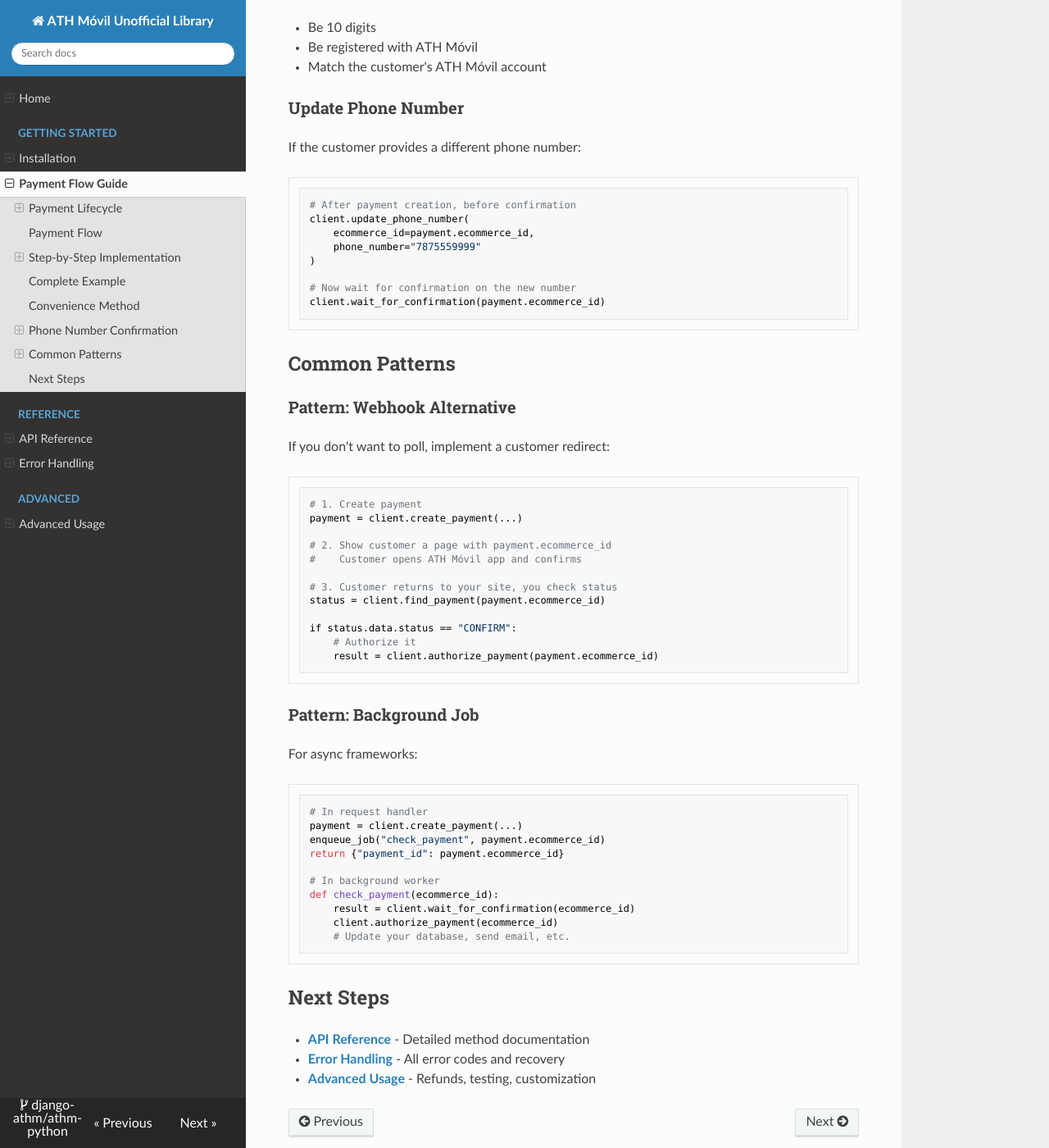
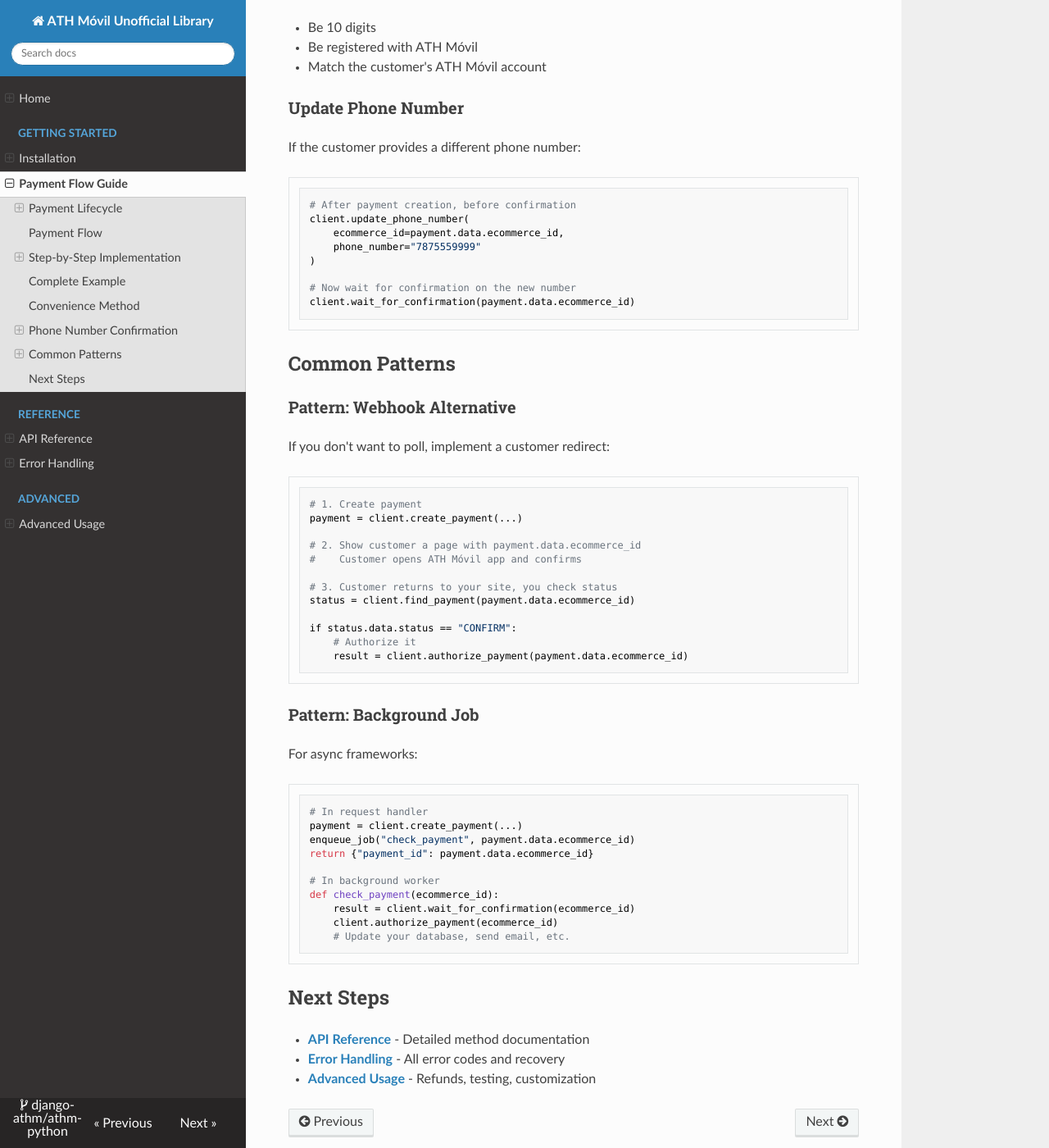
Before and after one commit to django-athm/athm-python, an MkDocs documentation site: the page built from docs/guide.md, in a window 1280 px wide and 1400 px high, scrolled down 6131 px. Shown: the whole window at 82% size. Built offline with MkDocs 1.6.1, drawn with Linux system fonts in a browser that asks for light colours; nearby versions of some CDN libraries; some of the changed text lies outside the part shown.

Commit message:
fix(docs): correct PaymentResponse field access in documentation
Fixed incorrect access pattern for payment.ecommerce_id throughout documentation.
The correct path is payment.data.ecommerce_id since PaymentResponse contains
a nested PaymentData object.

- Updated all documentation examples to use payment.data.ecommerce_id
- Fixed 37 instances across 7 documentation files
- Prevents AttributeError when users follow the documentation examples

This ensures users correctly access the ecommerce_id field from the
PaymentResponse object returned by create_payment().

````diff
--- a/docs/guide.md
+++ b/docs/guide.md
@@ -51,7 +51,7 @@ payment = client.create_payment(
     }]
 )
 
-print(f"Payment created: {payment.ecommerce_id}")
+print(f"Payment created: {payment.data.ecommerce_id}")
 print("Customer will receive a push notification")
 ```
 
@@ -68,14 +68,14 @@ The customer needs to open their ATH Móvil app and approve the payment:
 # Option 1: Automatic polling (recommended)
 try:
     confirmed = client.wait_for_confirmation(
-        payment.ecommerce_id,
+        payment.data.ecommerce_id,
         polling_interval=2.0,  # Check every 2 seconds
         max_attempts=150       # 5 minutes max (150 * 2s)
     )
     print("Customer confirmed!")
 except TimeoutError:
     print("Customer didn't confirm in time")
-    client.cancel_payment(payment.ecommerce_id)
+    client.cancel_payment(payment.data.ecommerce_id)
 ```
 
 ```python
@@ -86,7 +86,7 @@ max_wait = 300  # 5 minutes
 elapsed = 0
 
 while elapsed < max_wait:
-    status = client.find_payment(payment.ecommerce_id)
+    status = client.find_payment(payment.data.ecommerce_id)
 
     if status.data.status == "CONFIRM":
         print("Customer confirmed!")
@@ -118,7 +118,7 @@ Once confirmed, you must authorize to finalize:
 
 ```python
 # Authorize completes the payment
-result = client.authorize_payment(payment.ecommerce_id)
+result = client.authorize_payment(payment.data.ecommerce_id)
 
 print(f"Payment completed!")
 print(f"Reference number: {result.data.reference_number}")
@@ -166,17 +166,17 @@ try:
     # Wait for confirmation
     try:
         confirmed = client.wait_for_confirmation(
-            payment.ecommerce_id,
+            payment.data.ecommerce_id,
             max_attempts=150
         )
     except TimeoutError:
         # Customer didn't confirm, clean up
-        client.cancel_payment(payment.ecommerce_id)
+        client.cancel_payment(payment.data.ecommerce_id)
         print("Payment cancelled due to timeout")
         return
 
     # Authorize
-    result = client.authorize_payment(payment.ecommerce_id)
+    result = client.authorize_payment(payment.data.ecommerce_id)
     print(f"Success! Reference: {result.data.reference_number}")
 
 except ValidationError as e:
@@ -221,23 +221,23 @@ def process_payment(amount: str, phone: str, order_id: str) -> str | None:
             ],
         )
 
-        print(f"Payment created: {payment.ecommerce_id}")
+        print(f"Payment created: {payment.data.ecommerce_id}")
         print(f"Waiting for customer {phone} to confirm...")
 
         # 2. Wait for customer confirmation (5 minute timeout)
         try:
             client.wait_for_confirmation(
-                payment.ecommerce_id,
+                payment.data.ecommerce_id,
                 polling_interval=2.0,
                 max_attempts=150  # 5 minutes
             )
         except TimeoutError:
             print("Customer didn't confirm in time, cancelling...")
-            client.cancel_payment(payment.ecommerce_id)
+            client.cancel_payment(payment.data.ecommerce_id)
             return None
 
         # 3. Authorize payment
-        result = client.authorize_payment(payment.ecommerce_id)
+        result = client.authorize_payment(payment.data.ecommerce_id)
 
         print(f"Payment completed!")
         print(f"  Reference: {result.data.reference_number}")
@@ -321,12 +321,12 @@ If the customer provides a different phone number:
 ```python
 # After payment creation, before confirmation
 client.update_phone_number(
-    ecommerce_id=payment.ecommerce_id,
+    ecommerce_id=payment.data.ecommerce_id,
     phone_number="7875559999"
 )
 
 # Now wait for confirmation on the new number
-client.wait_for_confirmation(payment.ecommerce_id)
+client.wait_for_confirmation(payment.data.ecommerce_id)
 ```
 
 ## Common Patterns
@@ -339,15 +339,15 @@ If you don't want to poll, implement a customer redirect:
 # 1. Create payment
 payment = client.create_payment(...)
 
-# 2. Show customer a page with payment.ecommerce_id
+# 2. Show customer a page with payment.data.ecommerce_id
 #    Customer opens ATH Móvil app and confirms
 
 # 3. Customer returns to your site, you check status
-status = client.find_payment(payment.ecommerce_id)
+status = client.find_payment(payment.data.ecommerce_id)
 
 if status.data.status == "CONFIRM":
     # Authorize it
-    result = client.authorize_payment(payment.ecommerce_id)
+    result = client.authorize_payment(payment.data.ecommerce_id)
 ```
 
 ### Pattern: Background Job
@@ -357,8 +357,8 @@ For async frameworks:
 ```python
 # In request handler
 payment = client.create_payment(...)
-enqueue_job("check_payment", payment.ecommerce_id)
-return {"payment_id": payment.ecommerce_id}
+enqueue_job("check_payment", payment.data.ecommerce_id)
+return {"payment_id": payment.data.ecommerce_id}
 
 # In background worker
 def check_payment(ecommerce_id):
````
Also changed, not shown: README.md (+7 -6 lines), docs/advanced.md (+3 -3 lines), docs/api-reference.md (+6 -6 lines), docs/errors.md (+3 -3 lines), docs/index.md (+2 -2 lines), docs/installation.md (+2 -2 lines), 1 other file.
